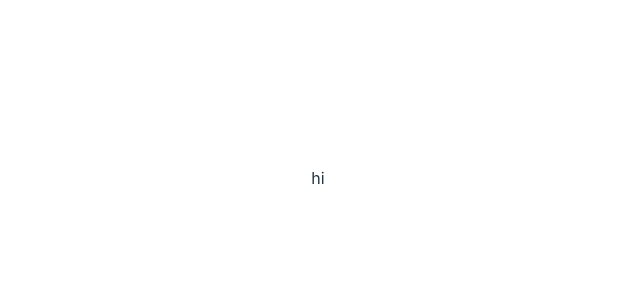
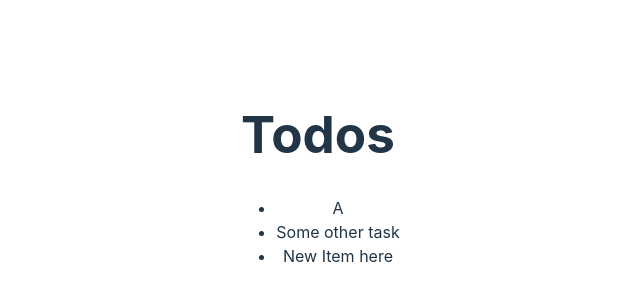
Before and after one commit to Denz1994/Endpoint, a React (Vite) app: page / in a window 1280 px wide. Shown: the part 222-522 px from the top of the page, without its empty margins (322-962 px from the left). Built offline with nearby package versions, Linux system fonts and the light colour scheme.

Commit message:
Add list of sample todos

```diff
--- a/src/TodoList.tsx
+++ b/src/TodoList.tsx
@@ -1,7 +1,20 @@
+import {useState} from 'react';
+
+const testTodos = ['A', 'Some other task', 'New Item here'];
 function TodoList(){
-    return (<>
-    <p>hi</p>
-    </>)
+    // TODO: Separate into 3 lists: overdue, completed, not completed
+    const [todos, setTodos] = useState(testTodos);
+
+    return (
+    <div className="todo-list">
+        <h1 className ="list-header">Todos</h1>
+        <ul className ="list-items">
+        {todos.map((todo, index)=>{
+            return(<li key={index} className="list-item">{todo}</li>)
+            })
+        }
+        </ul>
+    </div>)
 }
 
 export default TodoList;
```
